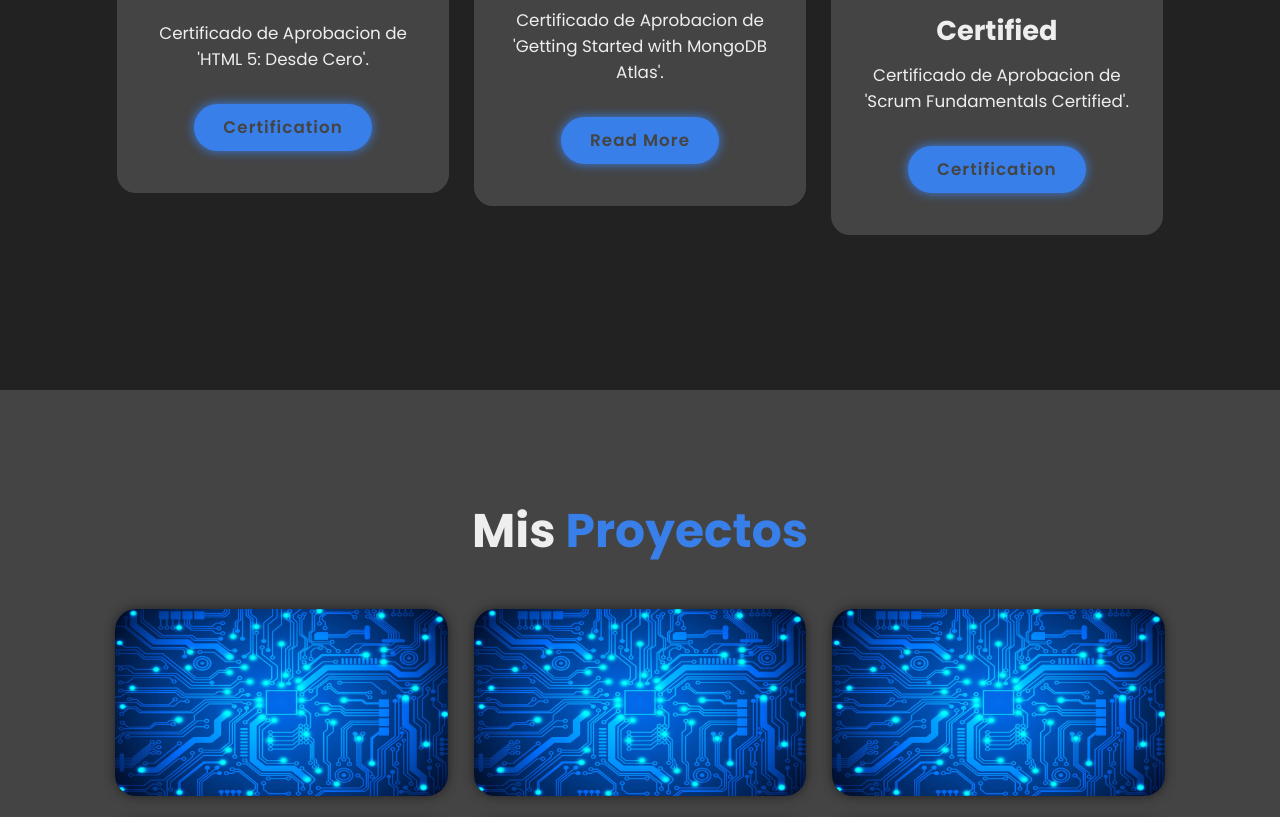
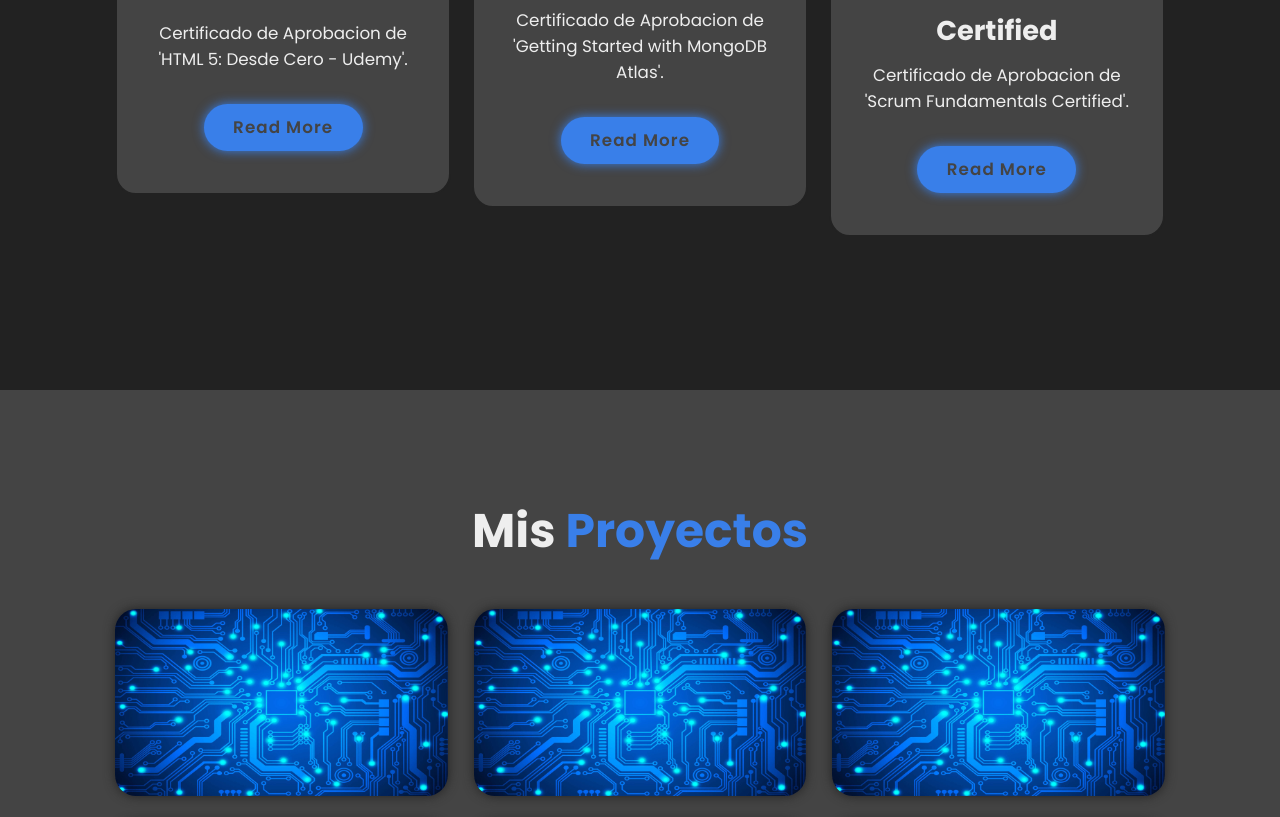
Before and after one commit to RafaelPacheco21/Web-SiteCode, a plain HTML site: page index.html in a window 1280 px wide. Shown: the part 2010-2827 px from the top of the page. Drawn offline with nearby package versions, Linux system fonts and the light colour scheme.

Commit message:
Cambio de contenido a certificaciones

```diff
--- a/index.html
+++ b/index.html
@@ -75,8 +75,8 @@
             <div class="certifications-box">
                 <i class='bx bxl-html5' ></i>
                 <h3>HTML 5</h3>
-                <p>Certificado de Aprobacion de 'HTML 5: Desde Cero'.</p>
-                <a href="https://www.udemy.com/certificate/UC-461ef2cd-c0cd-4a4f-8af1-380039b0833e/" class="btn" target="_blank">Certification</a>
+                <p>Certificado de Aprobacion de 'HTML 5: Desde Cero - Udemy'.</p>
+                <a href="https://www.udemy.com/certificate/UC-461ef2cd-c0cd-4a4f-8af1-380039b0833e/" class="btn" target="_blank">Read More</a>
             </div>
 <!--
             <div class="certifications-box">
@@ -118,7 +118,7 @@
                 <i class='bx bx-certification' ></i>
                 <h3>Scrum Fundamentals Certified</h3>
                 <p>Certificado de Aprobacion de 'Scrum Fundamentals Certified'.</p>
-                <a href="https://c46e136a583f7e334124-ac22991740ab4ff17e21daf2ed577041.ssl.cf1.rackcdn.com/Certificate/ScrumFundamentalsCertified-RafaelAgustinPachecoLavado-983243.pdf" class="btn" target="_blank">Certification</a>
+                <a href="https://c46e136a583f7e334124-ac22991740ab4ff17e21daf2ed577041.ssl.cf1.rackcdn.com/Certificate/ScrumFundamentalsCertified-RafaelAgustinPachecoLavado-983243.pdf" class="btn" target="_blank">Read More</a>
             </div>
         </div>
     </section>
```
